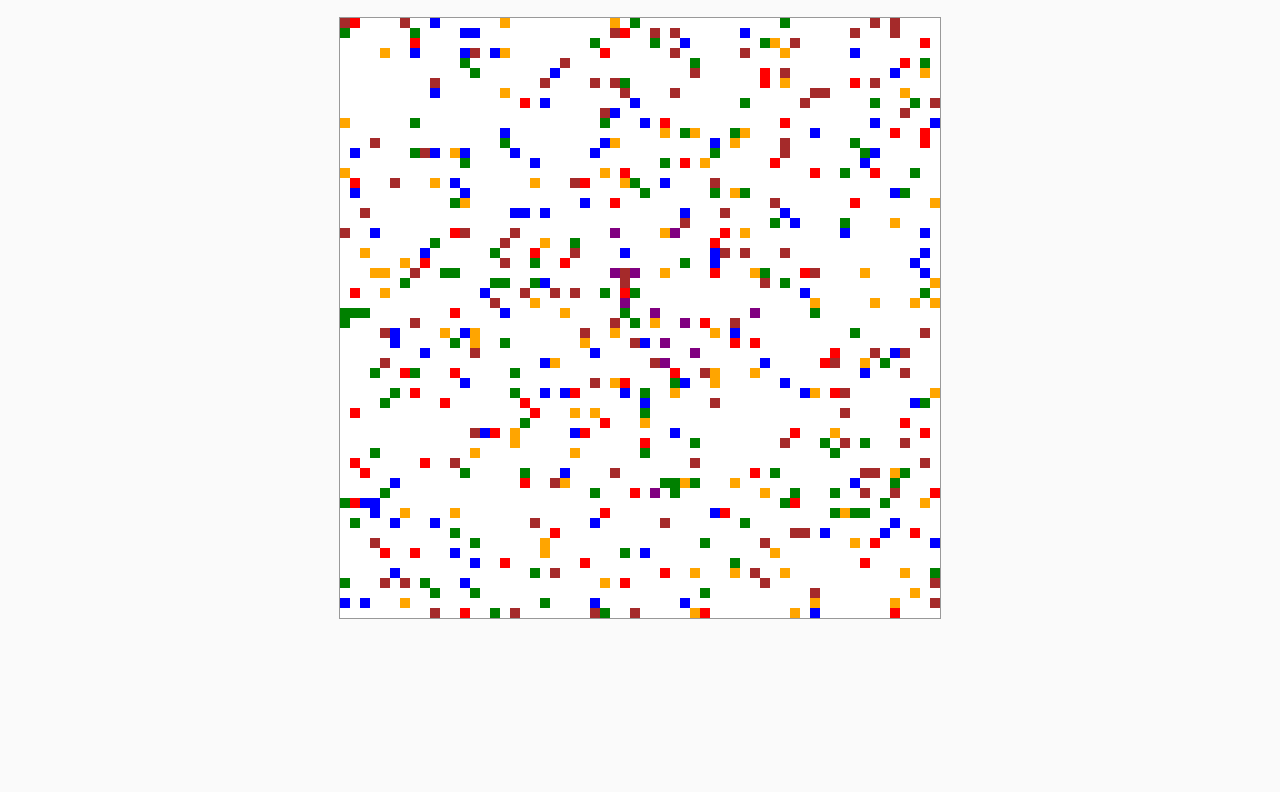
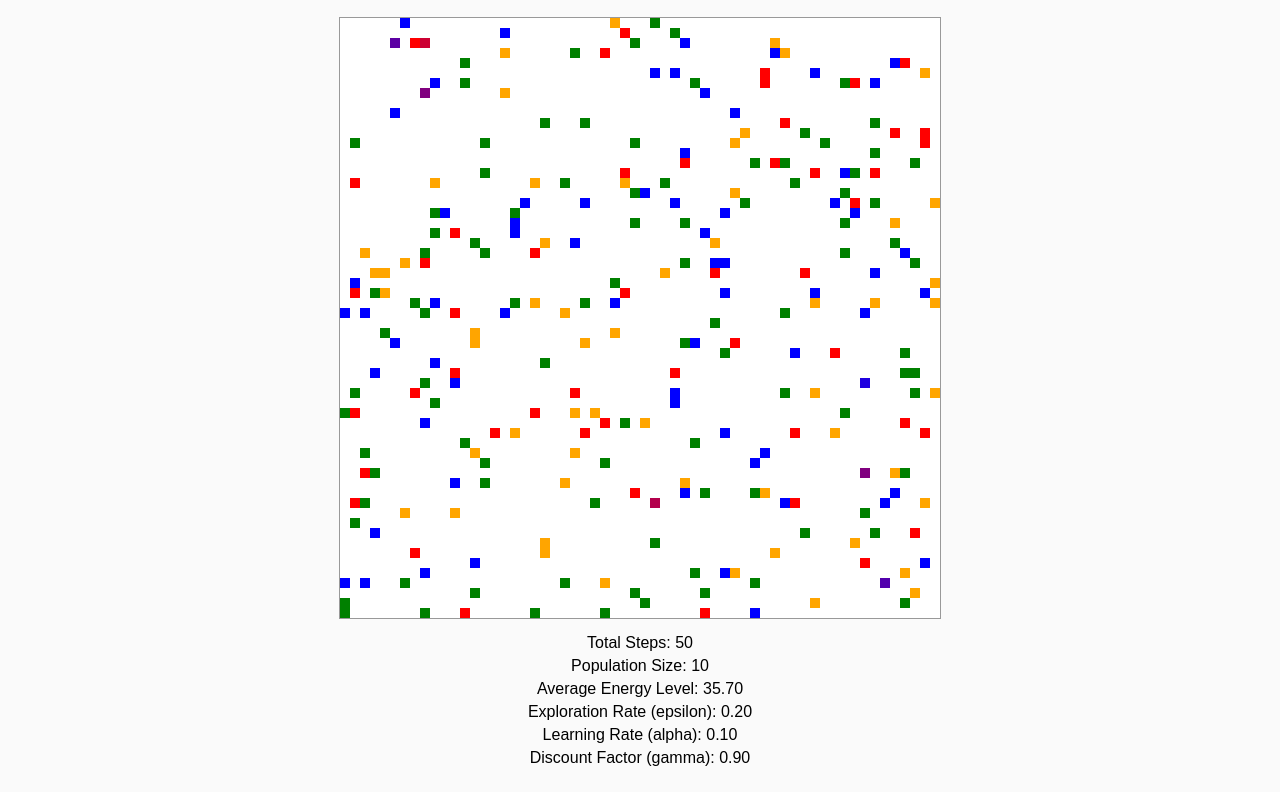
Before and after one commit to kai9987kai/DIAMOND-Simulation, a plain HTML site: page lite-version.html in a window 1280 px wide. Shown: the part 93-885 px from the top of the page. Before the commit the page ends 800 px from the top, so only its background shows below. Drawn offline with Linux system fonts and the light colour scheme.

Commit message:
Update lite-version.html

```diff
--- a/lite-version.html
+++ b/lite-version.html
@@ -2,42 +2,58 @@
 <html lang="en">
 <head>
     <meta charset="UTF-8">
-    <title>DIAMOND Simulation with Q-Learning and Neural Network Agents</title>
+    <title>Enhanced DIAMOND Simulation with Q-Learning and Interaction</title>
     <style>
         body { font-family: Arial, sans-serif; background-color: #fafafa; margin: 0; padding: 20px; }
-        .container { max-width: 1800px; margin: auto; }
+        .container { max-width: 1200px; margin: auto; }
         h1 { color: #222; text-align: center; }
-        .canvas-container { display: flex; justify-content: space-around; flex-wrap: wrap; }
+        .canvas-container { display: flex; justify-content: center; }
         canvas { border: 1px solid #999; background-color: #fff; margin: 10px; }
+        .info { text-align: center; }
+        .info p { margin: 5px 0; }
     </style>
 </head>
 <body>
     <div class="container">
-        <h1>Enhanced DIAMOND Simulation with Resource Interaction and Threat Adaptation</h1>
+        <h1>DIAMOND Simulation with Resource Interaction and Learning</h1>
         <div class="canvas-container">
             <canvas id="world-canvas" width="600" height="600"></canvas>
+        </div>
+        <div class="info">
+            <p>Total Steps: <span id="total-steps">0</span></p>
+            <p>Population Size: <span id="population-size">10</span></p>
+            <p>Average Energy Level: <span id="average-energy">0</span></p>
+            <p>Exploration Rate (epsilon): <span id="exploration-rate">0.2</span></p>
+            <p>Learning Rate (alpha): <span id="learning-rate">0.1</span></p>
+            <p>Discount Factor (gamma): <span id="gamma">0.9</span></p>
         </div>
     </div>
 
     <script src="https://cdn.jsdelivr.net/npm/@tensorflow/tfjs@latest"></script>
     <script>
-        let GRID_SIZE = 60;
-        let CELL_SIZE = 10;
-        let MAX_ENERGY = 200;
-        let POPULATION_SIZE = 12;
-        const RESOURCE_TYPES = ['food', 'water', 'materials'];
+        const GRID_SIZE = 60;
+        const CELL_SIZE = 10;
+        const MAX_ENERGY = 100;
+        const POPULATION_SIZE = 10;
+        const RESOURCE_TYPES = ['food', 'water'];
         const THREAT_TYPES = ['predator', 'hazard'];
+        const ACTIONS = ['up', 'down', 'left', 'right'];
 
-        // Get canvas context
         const worldCanvas = document.getElementById('world-canvas');
         const worldCtx = worldCanvas.getContext('2d');
+        const totalStepsCounter = document.getElementById('total-steps');
+        const averageEnergyCounter = document.getElementById('average-energy');
+        const populationSizeCounter = document.getElementById('population-size');
+        const explorationRateCounter = document.getElementById('exploration-rate');
+        const learningRateCounter = document.getElementById('learning-rate');
+        const gammaCounter = document.getElementById('gamma');
 
         class Environment {
             constructor(gridSize) {
                 this.gridSize = gridSize;
                 this.state = this.createState(gridSize);
-                this.resources = this.createResources(gridSize);
-                this.threats = this.createThreats(gridSize);
+                this.createResources(gridSize);
+                this.createThreats(gridSize);
             }
 
             createState(gridSize) {
@@ -45,7 +61,7 @@
                 for (let y = 0; y < gridSize; y++) {
                     let row = [];
                     for (let x = 0; x < gridSize; x++) {
-                        row.push(null); // Empty cell
+                        row.push(null);
                     }
                     state.push(row);
                 }
@@ -53,30 +69,23 @@
             }
 
             createResources(gridSize) {
-                let resources = [];
-                const resourceCount = Math.floor(gridSize * gridSize * 0.1);
+                const resourceCount = Math.floor(gridSize * gridSize * 0.05);
                 for (let i = 0; i < resourceCount; i++) {
                     let type = RESOURCE_TYPES[Math.floor(Math.random() * RESOURCE_TYPES.length)];
-                    let quality = Math.random() > 0.5 ? 'high' : 'low';
                     let x = Math.floor(Math.random() * gridSize);
                     let y = Math.floor(Math.random() * gridSize);
-                    resources.push({ x, y, type, quality });
-                    this.state[y][x] = { type: 'resource', resourceType: type, quality: quality };
+                    this.state[y][x] = { type: 'resource', resourceType: type };
                 }
-                return resources;
             }
 
             createThreats(gridSize) {
-                let threats = [];
-                const threatCount = Math.floor(gridSize * gridSize * 0.05);
+                const threatCount = Math.floor(gridSize * gridSize * 0.03);
                 for (let i = 0; i < threatCount; i++) {
                     let type = THREAT_TYPES[Math.floor(Math.random() * THREAT_TYPES.length)];
                     let x = Math.floor(Math.random() * gridSize);
                     let y = Math.floor(Math.random() * gridSize);
-                    threats.push({ x, y, type });
                     this.state[y][x] = { type: 'threat', threatType: type };
                 }
-                return threats;
             }
         }
 
@@ -84,27 +93,114 @@
             constructor(env, id) {
                 this.env = env;
                 this.id = id;
-                this.position = [Math.floor(GRID_SIZE / 2), Math.floor(GRID_SIZE / 2)];
+                this.position = [Math.floor(Math.random() * GRID_SIZE), Math.floor(Math.random() * GRID_SIZE)];
                 this.energy = MAX_ENERGY;
+                this.alive = true;
+                this.qTable = {};
+                this.epsilon = 0.2; // Exploration factor
+                this.alpha = 0.1;  // Learning rate
+                this.gamma = 0.9;  // Discount factor
+            }
+
+            getState() {
+                const [x, y] = this.position;
+                return `${x},${y}`;
             }
 
             move() {
-                const actions = ['up', 'down', 'left', 'right'];
-                const action = actions[Math.floor(Math.random() * actions.length)];
-                let [dx, dy] = [0, 0];
+                if (!this.alive) return;
+
+                const currentState = this.getState();
+                const action = this.chooseAction(currentState);
+                const [dx, dy] = this.getActionDelta(action);
+
+                this.updatePosition(dx, dy);
+                const reward = this.interactWithEnvironment();
+                this.energy -= 1; // Decrease energy on each move
+
+                const newState = this.getState();
+                this.learn(currentState, action, reward, newState);
+
+                if (this.energy <= 0) {
+                    this.alive = false;
+                }
+            }
+
+            getActionDelta(action) {
                 switch (action) {
-                    case 'up': dy = -1; break;
-                    case 'down': dy = 1; break;
-                    case 'left': dx = -1; break;
-                    case 'right': dx = 1; break;
+                    case 'up': return [0, -1];
+                    case 'down': return [0, 1];
+                    case 'left': return [-1, 0];
+                    case 'right': return [1, 0];
+                    default: return [0, 0];
                 }
-                this.updatePosition(dx, dy);
             }
 
             updatePosition(dx, dy) {
                 const newX = Math.min(Math.max(this.position[0] + dx, 0), GRID_SIZE - 1);
                 const newY = Math.min(Math.max(this.position[1] + dy, 0), GRID_SIZE - 1);
                 this.position = [newX, newY];
+            }
+
+            interactWithEnvironment() {
+                const [x, y] = this.position;
+                const cell = this.env.state[y][x];
+                let reward = -0.1; // Small penalty to encourage efficient movement
+
+                if (cell && cell.type === 'resource') {
+                    this.energy = Math.min(this.energy + 20, MAX_ENERGY); // Gain energy
+                    reward = 10; // Positive reward for collecting resource
+                    this.env.state[y][x] = null; // Remove resource after collection
+                } else if (cell && cell.type === 'threat') {
+                    this.energy -= 30; // Lose energy
+                    reward = -20; // Negative reward for encountering threat
+                }
+
+                return reward;
+            }
+
+            chooseAction(state) {
+                if (Math.random() < this.epsilon || !this.qTable[state]) {
+                    // Explore random action
+                    return ACTIONS[Math.floor(Math.random() * ACTIONS.length)];
+                } else {
+                    // Exploit learned action
+                    return this.getBestAction(state);
+                }
+            }
+
+            getBestAction(state) {
+                if (!this.qTable[state]) return ACTIONS[Math.floor(Math.random() * ACTIONS.length)];
+                const qValues = this.qTable[state];
+                let maxQ = -Infinity;
+                let bestActions = [];
+                for (let action of ACTIONS) {
+                    const qValue = qValues[action] || 0;
+                    if (qValue > maxQ) {
+                        maxQ = qValue;
+                        bestActions = [action];
+                    } else if (qValue === maxQ) {
+                        bestActions.push(action);
+                    }
+                }
+                // Randomly select among best actions to break ties
+                return bestActions[Math.floor(Math.random() * bestActions.length)];
+            }
+
+            learn(state, action, reward, nextState) {
+                if (!this.qTable[state]) {
+                    this.qTable[state] = {};
+                }
+                if (!this.qTable[nextState]) {
+                    this.qTable[nextState] = {};
+                }
+
+                const qPredict = this.qTable[state][action] || 0;
+                const qNextMax = Math.max(...ACTIONS.map(a => this.qTable[nextState][a] || 0));
+                const qTarget = reward + this.gamma * qNextMax;
+
+                // Update Q-value
+                this.qTable[state][action] = qPredict + this.alpha * (qTarget - qPredict);
             }
         }
 
@@ -113,7 +209,6 @@
                 this.env = new Environment(GRID_SIZE);
                 this.agents = this.initializeAgents();
                 this.totalSteps = 0;
-                this.draw();
                 this.run();
             }
 
@@ -125,37 +220,59 @@
                 return agents;
             }
 
+            run() {
+                setInterval(() => {
+                    this.totalSteps++;
+                    totalStepsCounter.textContent = this.totalSteps;
+                    populationSizeCounter.textContent = POPULATION_SIZE;
+                    explorationRateCounter.textContent = this.agents[0].epsilon.toFixed(2);
+                    learningRateCounter.textContent = this.agents[0].alpha.toFixed(2);
+                    gammaCounter.textContent = this.agents[0].gamma.toFixed(2);
+
+                    this.update();
+                    this.draw();
+                }, 100);
+            }
+
+            update() {
+                for (let agent of this.agents) {
+                    agent.move();
+                }
+
+                // Update average energy level
+                const totalEnergy = this.agents.reduce((sum, agent) => sum + agent.energy, 0);
+                const averageEnergy = (totalEnergy / POPULATION_SIZE).toFixed(2);
+                averageEnergyCounter.textContent = averageEnergy;
+            }
+
             draw() {
                 worldCtx.clearRect(0, 0, worldCanvas.width, worldCanvas.height);
-                for (let y = 0; y < this.env.gridSize; y++) {
-                    for (let x = 0; x < this.env.gridSize; x++) {
+
+                // Draw resources and threats
+                for (let y = 0; y < GRID_SIZE; y++) {
+                    for (let x = 0; x < GRID_SIZE; x++) {
                         const cell = this.env.state[y][x];
-                        if (cell && cell.type === 'resource') {
-                            worldCtx.fillStyle = cell.resourceType === 'food' ? 'green' :
-                                                 cell.resourceType === 'water' ? 'blue' : 'brown';
-                        } else if (cell && cell.type === 'threat') {
-                            worldCtx.fillStyle = cell.threatType === 'predator' ? 'red' : 'orange';
-                        } else {
-                            continue;
+                        if (cell) {
+                            if (cell.type === 'resource') {
+                                worldCtx.fillStyle = cell.resourceType === 'food' ? 'green' : 'blue';
+                            } else if (cell.type === 'threat') {
+                                worldCtx.fillStyle = cell.threatType === 'predator' ? 'red' : 'orange';
+                            }
+                            worldCtx.fillRect(x * CELL_SIZE, y * CELL_SIZE, CELL_SIZE, CELL_SIZE);
                         }
-                        worldCtx.fillRect(x * CELL_SIZE, y * CELL_SIZE, CELL_SIZE, CELL_SIZE);
                     }
                 }
 
+                // Draw agents
                 for (let agent of this.agents) {
-                    worldCtx.fillStyle = 'purple';
-                    worldCtx.fillRect(agent.position[0] * CELL_SIZE, agent.position[1] * CELL_SIZE, CELL_SIZE, CELL_SIZE);
+                    if (agent.alive) {
+                        // Agent color based on energy level
+                        const energyRatio = agent.energy / MAX_ENERGY;
+                        const colorIntensity = Math.floor(energyRatio * 255);
+                        worldCtx.fillStyle = `rgb(${255 - colorIntensity}, 0, ${colorIntensity})`;
+                        worldCtx.fillRect(agent.position[0] * CELL_SIZE, agent.position[1] * CELL_SIZE, CELL_SIZE, CELL_SIZE);
+                    }
                 }
-            }
-
-            async run() {
-                setInterval(() => {
-                    for (let agent of this.agents) {
-                        agent.move();
-                    }
-                    this.totalSteps++;
-                    this.draw();
-                }, 100); // Update every 100ms
             }
         }
 
```
